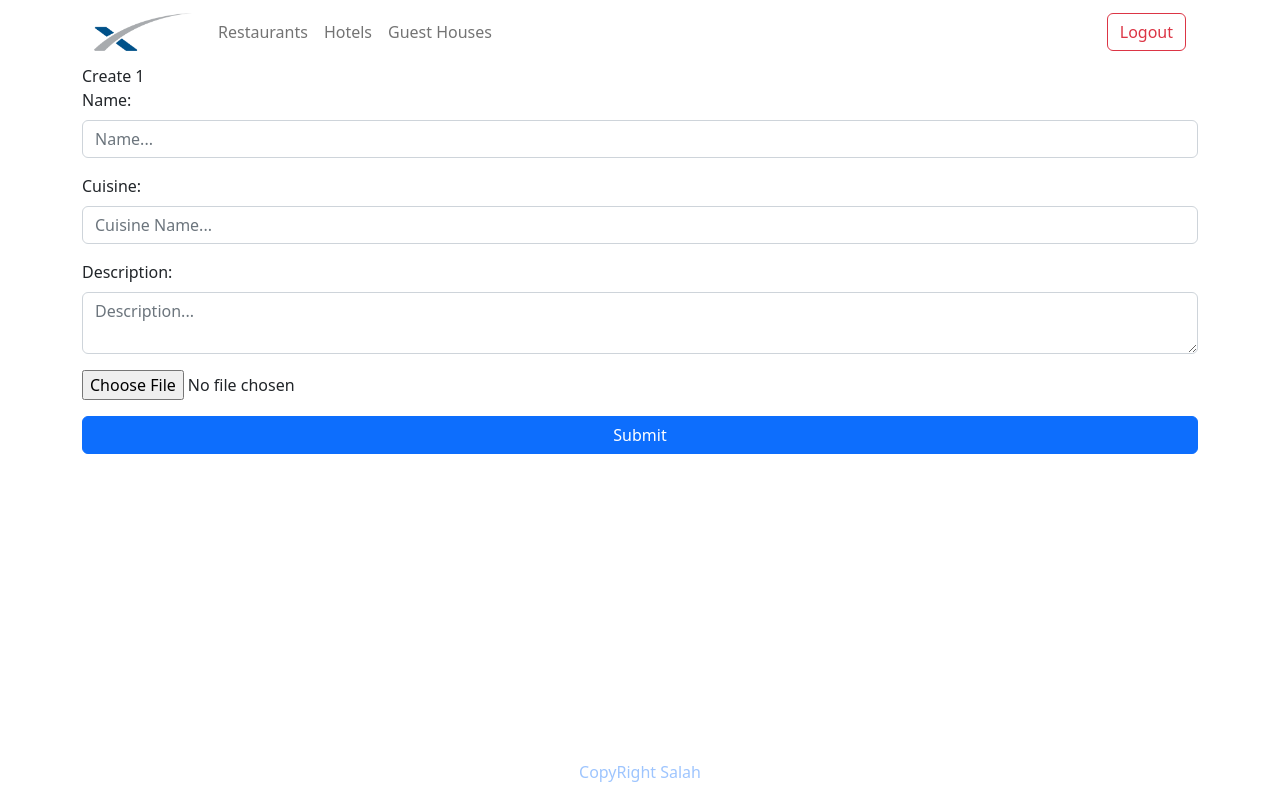
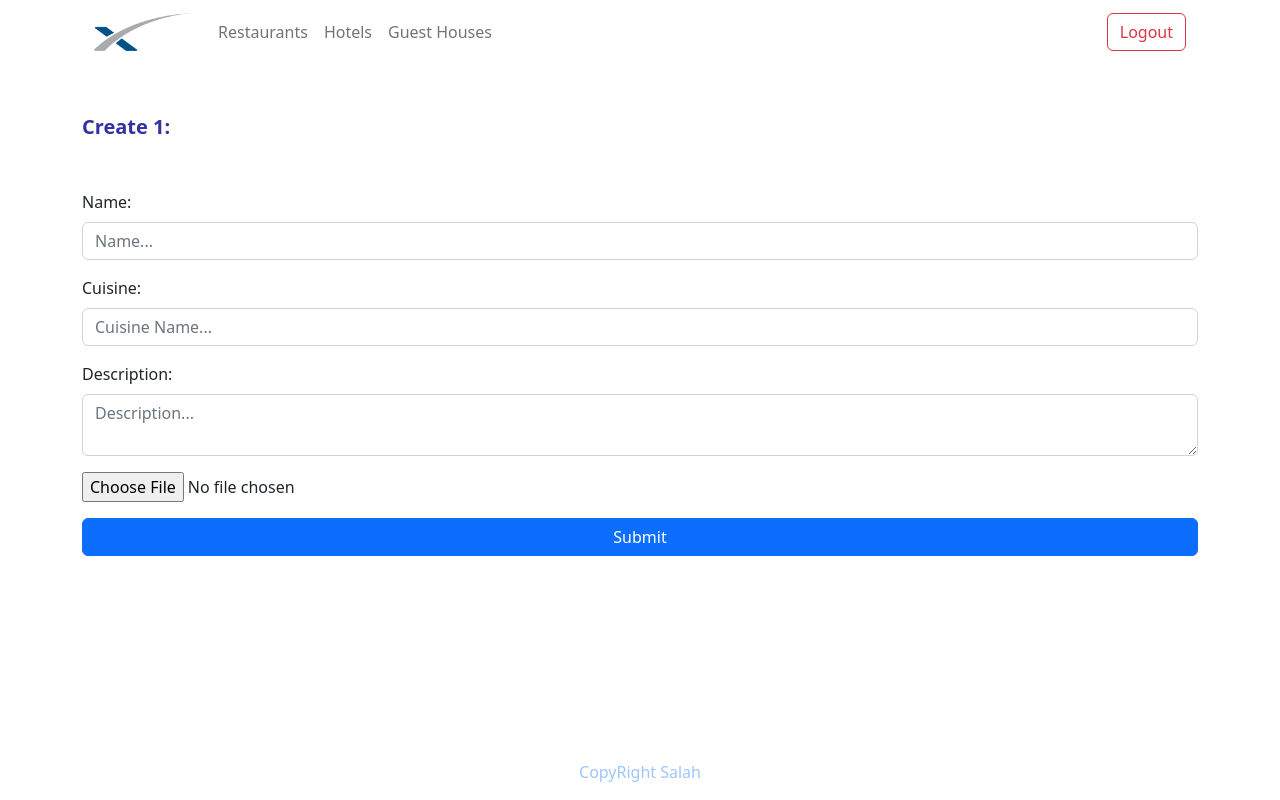
Before and after one commit to salahitani/angular-restaurant, an Angular app: page /dashboard/create/1 in a window 1280 px wide. Built offline with nearby package versions, Linux system fonts and the light colour scheme; sample sign-in values are in the browser's storage.

Commit message:
Fixed the creat Restaurant Header title by CSS styling

```diff
--- a/src/app/pages/create-page/create-page.component.css
+++ b/src/app/pages/create-page/create-page.component.css
@@ -0,0 +1,4 @@
+.lead {
+    color: rgb(49, 49, 165);
+    font-weight: bold;
+}
--- a/src/app/pages/create-page/create-page.component.html
+++ b/src/app/pages/create-page/create-page.component.html
@@ -1,2 +1,2 @@
-<p class="mb-0">Create {{category}}</p>
+<p class="mb-5 mt-5 lead ">Create {{category}}:</p>
 <app-create-form></app-create-form>
```
Also changed, not shown: 1 other file (tests, documents, lock files or other folders).
